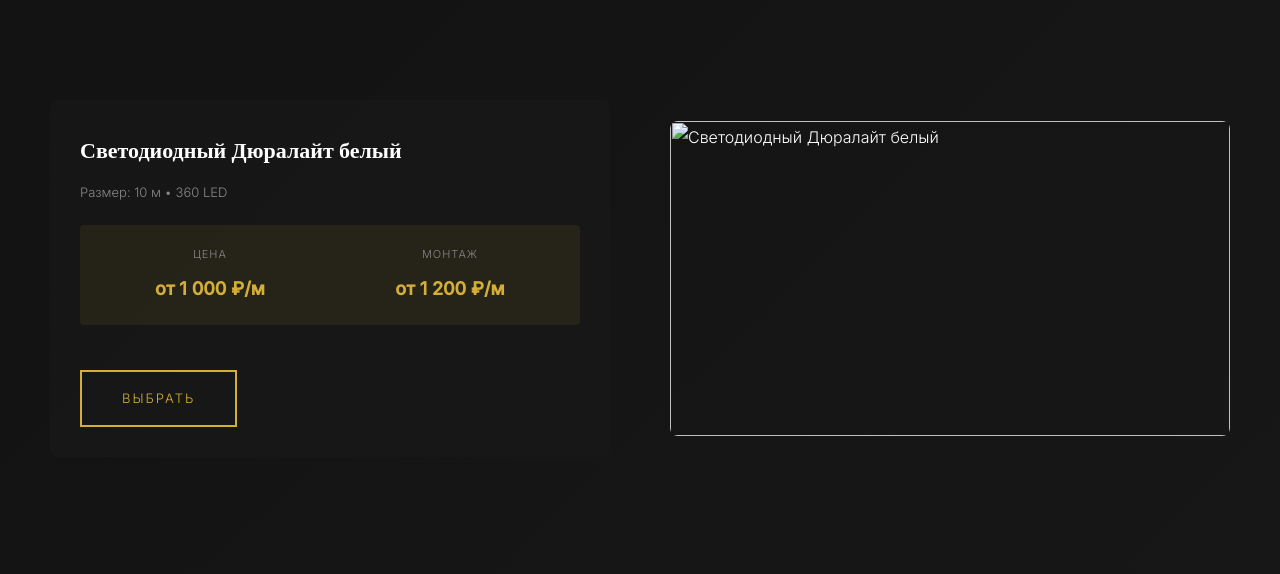
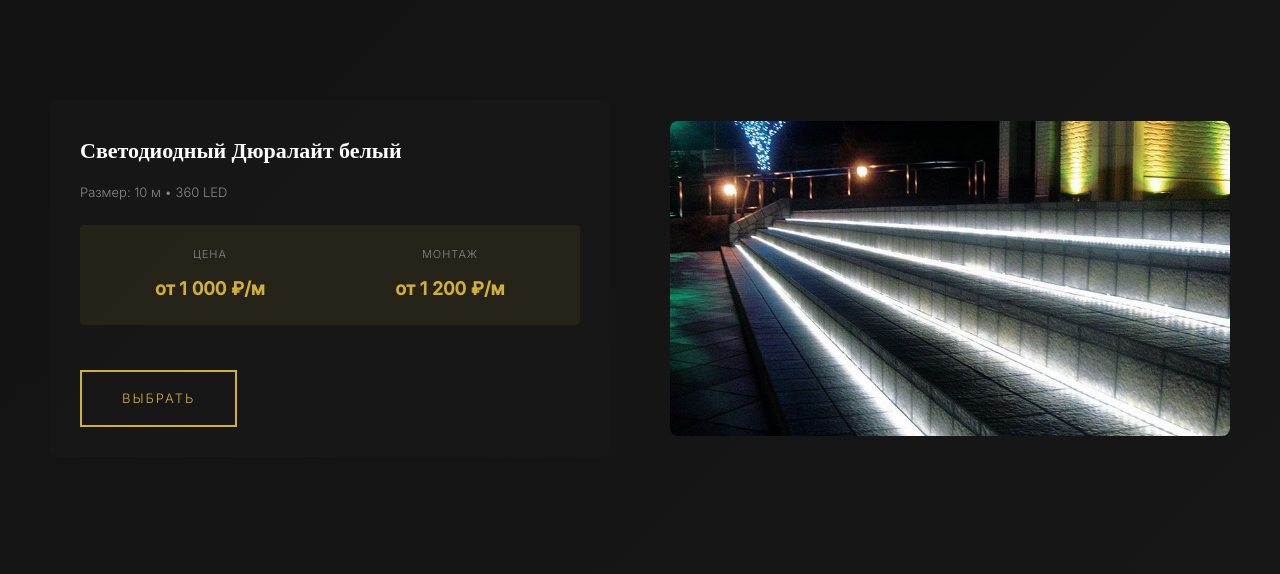
Before and after one commit to MillerAV969/lumineux-site, a website: page index.html in a window 1280 px wide. Shown: the part 2500-3074 px from the top of the page. Drawn offline with nearby package versions, Linux system fonts and the light colour scheme.

Commit message:
Fix image filenames: Cyrillic to Latin

```diff
--- a/index.html
+++ b/index.html
@@ -203,7 +203,7 @@
 <a href="#contact" class="try-btn">Выбрать</a>                </div>
             </div>
             <div class="package">
-                <div class="pkg-img"><img src="svetodiodnyy-dyuralayт-belyy.jpg" alt="Светодиодный Дюралайт белый" style="width:100%; height:100%; object-fit:cover;" /></div>
+                <div class="pkg-img"><img src="svetodiodnyy-dyuralayt-belyy.jpg" alt="Светодиодный Дюралайт белый" style="width:100%; height:100%; object-fit:cover;" /></div>
                 <div class="pkg-info">
                     <h3 class="product-name">Светодиодный Дюралайт белый</h3>
                     <div class="product-specs">Размер: 10 м • 360 LED</div>
```
